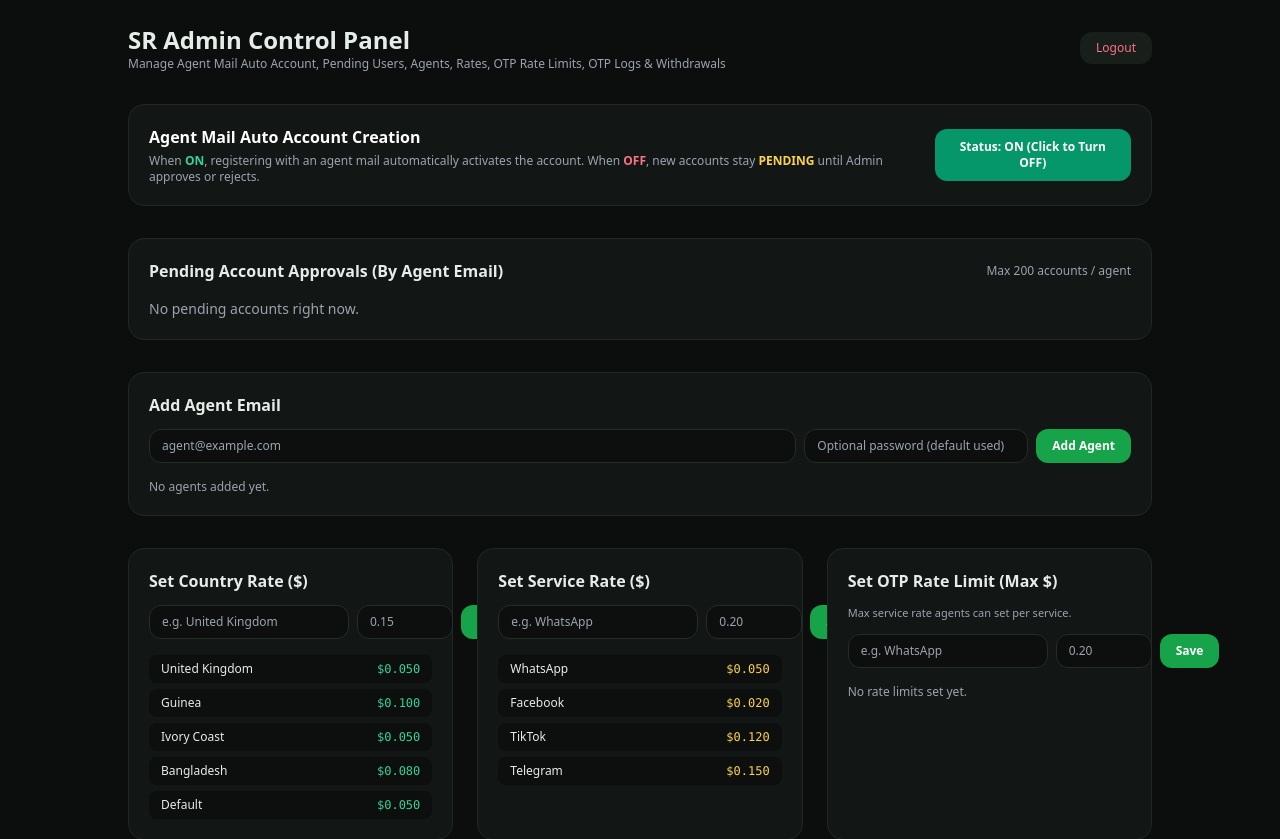
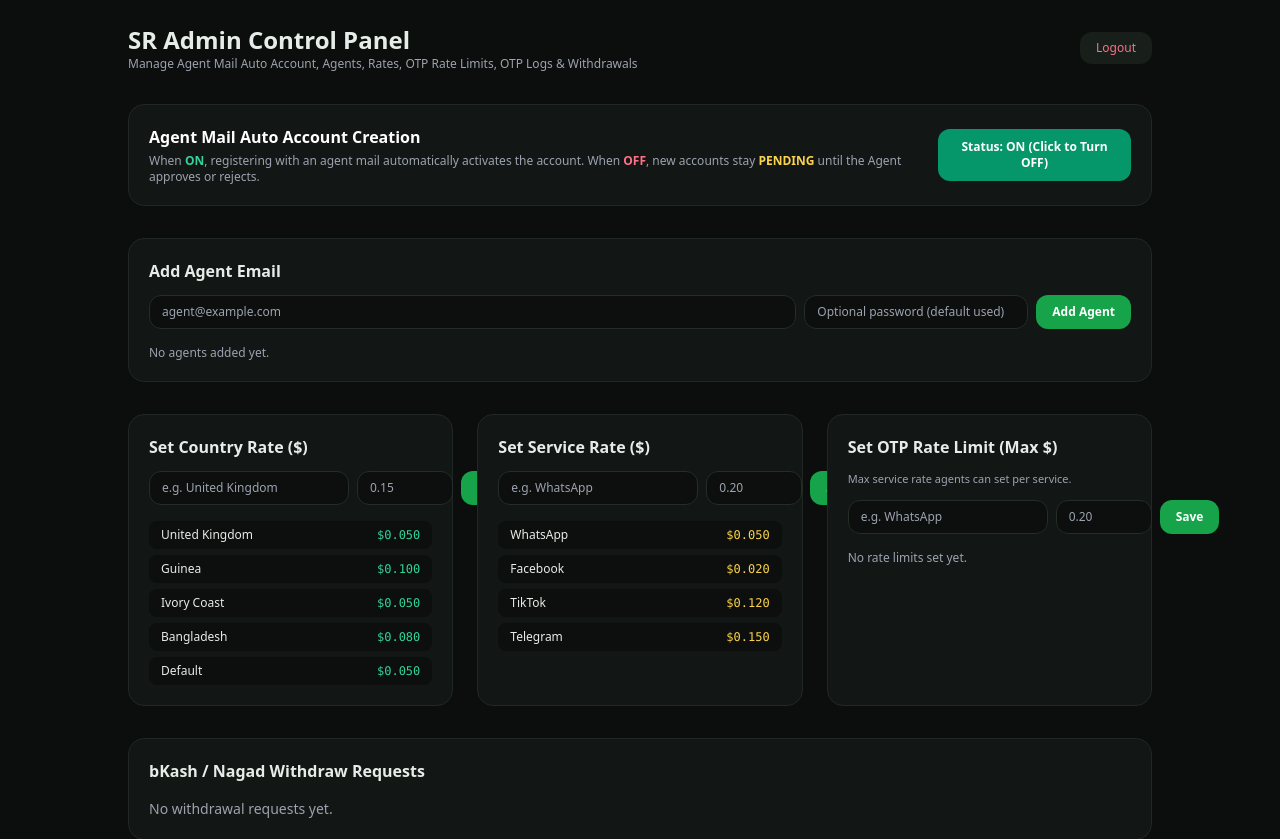
Before and after one commit to mrifathossen57-svg/Free-ai, a Flask app: page /admin in a window 1280 px wide. Shown: the top 839 px of the page. Run offline with Flask 3, Linux system fonts and the light colour scheme; the visitor is signed in with stand-in values (Sample User, id 1); data comes from the database, SQL or seed files in the repository; data that the repository does not hold is empty; some libraries are stand-ins or nearby versions.

Commit message:
Update admin_panel.html

```diff
--- a/templates/admin_panel.html
+++ b/templates/admin_panel.html
@@ -5,7 +5,7 @@
   <div class="flex items-center justify-between">
     <div>
       <h1 class="text-2xl font-bold">SR Admin Control Panel</h1>
-      <p class="text-xs text-gray-400">Manage Agent Mail Auto Account, Pending Users, Agents, Rates, OTP Rate Limits, OTP Logs & Withdrawals</p>
+      <p class="text-xs text-gray-400">Manage Agent Mail Auto Account, Agents, Rates, OTP Rate Limits, OTP Logs & Withdrawals</p>
     </div>
     <a href="{{ url_for('logout') }}" class="px-4 py-2 rounded-xl bg-[#181f1b] text-xs text-rose-400">Logout</a>
   </div>
@@ -16,7 +16,7 @@
       <h2 class="font-bold text-white">Agent Mail Auto Account Creation</h2>
       <p class="text-xs text-gray-400">
         When <span class="text-emerald-400 font-semibold">ON</span>, registering with an agent mail automatically activates the account.
-        When <span class="text-rose-400 font-semibold">OFF</span>, new accounts stay <span class="text-amber-300 font-semibold">PENDING</span> until Admin approves or rejects.
+        When <span class="text-rose-400 font-semibold">OFF</span>, new accounts stay <span class="text-amber-300 font-semibold">PENDING</span> until the Agent approves or rejects.
       </p>
     </div>
     <form method="POST" action="{{ url_for('toggle_agent_mail_account') }}">
@@ -30,83 +30,6 @@
         </button>
       {% endif %}
     </form>
-  </div>
-
-  <!-- Pending Account Approvals (Grouped by Agent Email) -->
-  <div class="card rounded-2xl p-5 space-y-4">
-    <div class="flex items-center justify-between">
-      <h2 class="font-bold">Pending Account Approvals (By Agent Email)</h2>
-      <span class="text-xs text-gray-400">Max {{ max_accounts_per_agent|default(200) }} accounts / agent</span>
-    </div>
-
-    {% set groups = namespace(data={}) %}
-    {% for u_email, u in users.items() %}
-      {% if u.status == 'PENDING' %}
-        {% set ag_key = (u.agent_email or 'unknown')|lower %}
-        {% if ag_key not in groups.data %}
-          {% set _ = groups.data.update({ag_key: []}) %}
-        {% endif %}
-        {% set _ = groups.data[ag_key].append(u) %}
-      {% endif %}
-    {% endfor %}
-
-    {% if groups.data %}
-      <div class="space-y-4">
-        {% for ag_email, pend_users in groups.data.items() %}
-          <div class="p-4 rounded-xl bg-[#0c0f0d] border border-[#242d28] space-y-3">
-            <div class="flex flex-wrap items-center justify-between gap-2 border-b border-[#1d2420] pb-2">
-              <div class="text-xs">
-                <span class="text-gray-400">Agent Email:</span>
-                <span class="font-mono font-bold text-emerald-400">{{ ag_email }}</span>
-              </div>
-              <div class="flex items-center gap-2 text-xs">
-                <span class="px-2.5 py-0.5 rounded-lg bg-amber-500/10 text-amber-300 font-semibold">
-                  Pending: {{ pend_users|length }}
-                </span>
-                <span class="px-2.5 py-0.5 rounded-lg bg-[#151b18] text-gray-300 font-mono">
-                  Accounts: {{ (agent_account_counts.get(ag_email, 0) if agent_account_counts is defined else 0) }}/{{ max_accounts_per_agent|default(200) }}
-                </span>
-              </div>
-            </div>
-
-            <div class="space-y-2.5">
-              {% for u in pend_users %}
-                <div class="p-3.5 rounded-xl bg-[#111513] border border-[#1e2622] flex flex-col md:flex-row md:items-center md:justify-between gap-3">
-                  <div class="text-xs space-y-1">
-                    <div class="text-sm font-bold text-white">
-                      {{ u.name }} • <span class="text-emerald-400">{{ u.email }}</span>
-                    </div>
-                    <div class="text-gray-400">
-                      Agent Mail: <span class="font-mono text-gray-200">{{ u.agent_email }}</span> | Created: {{ u.created_at }}
-                    </div>
-                    <div>
-                      Status: <span class="font-semibold text-amber-300">{{ u.status }}</span>
-                    </div>
-                  </div>
-
-                  <div class="flex flex-wrap gap-2">
-                    <form method="POST" action="{{ url_for('decide_user_account', decision='approve') }}">
-                      <input type="hidden" name="email" value="{{ u.email }}" />
-                      <button type="submit" class="px-4 py-2 rounded-xl bg-emerald-600 hover:bg-emerald-700 text-white text-xs font-semibold">
-                        Approve
-                      </button>
-                    </form>
-                    <form method="POST" action="{{ url_for('decide_user_account', decision='reject') }}">
-                      <input type="hidden" name="email" value="{{ u.email }}" />
-                      <button type="submit" class="px-4 py-2 rounded-xl bg-rose-600 hover:bg-rose-700 text-white text-xs font-semibold">
-                        Reject
-                      </button>
-                    </form>
-                  </div>
-                </div>
-              {% endfor %}
-            </div>
-          </div>
-        {% endfor %}
-      </div>
-    {% else %}
-      <div class="text-sm text-gray-400">No pending accounts right now.</div>
-    {% endif %}
   </div>
 
   <!-- Add & Remove Agent Email -->
```
